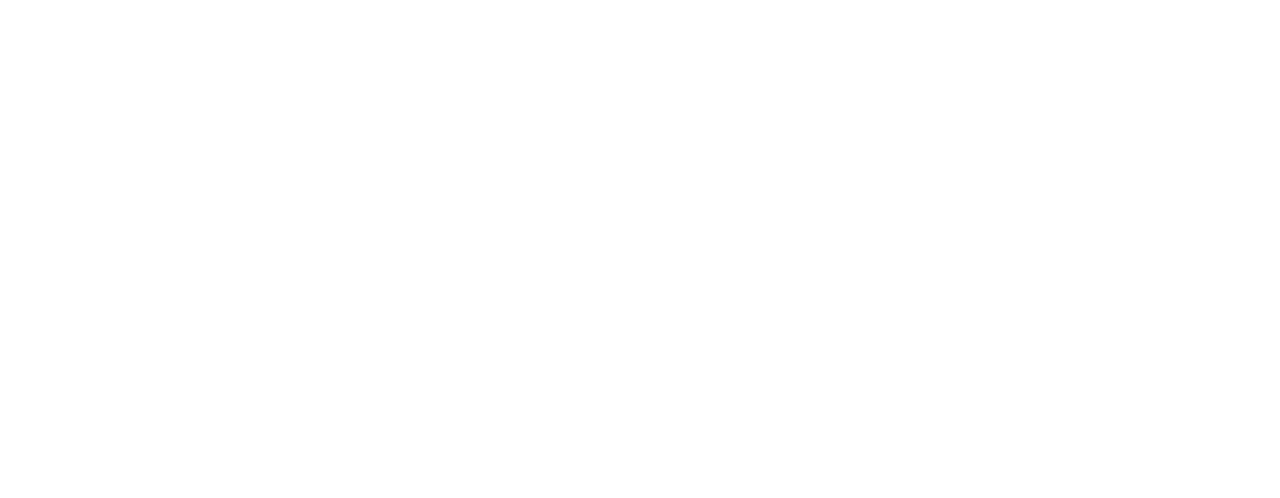
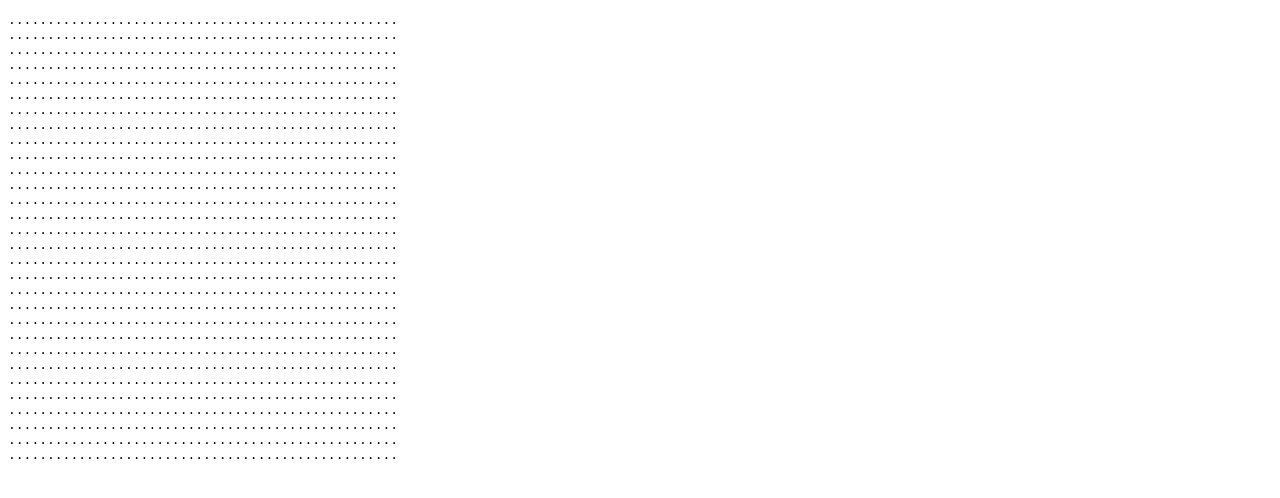
Before and after one commit to aylanonsense/simple-game-engine, a website: page public/index.html in a window 1280 px wide. Drawn offline with Linux system fonts and the light colour scheme.

Commit message:
Basic game implementation

```diff
--- a/public/index.html
+++ b/public/index.html
@@ -4,13 +4,36 @@
 		<script>
 			const FPS = 30
 
-			function init () {}
+			// Create a JSON object to represent the game's state
+			function init () {
+				return {
+					playerX: 2,
+					playerY: 10
+				}
+			}
 
-			function update (state) {}
+			// Advance the state forward one frame
+			function update (state) {
+				// Move the player to the right
+				state.playerX += 1
+			}
 
-			function draw (state) {}
+			// Render the state however we'd like
+			function draw (state, canvas) {
+				let s = '';
+				for (let y = 0; y < 30; y++) {
+					for (let x = 0; x < 50; x++) {
+						s += (x === state.playerX && y === state.playerY ? 'O' : '.')
+					}
+					s += '\n'
+				}
+				// Our canvas is actually just a <pre> tag
+				canvas.innerHTML = s
+			}
 
 			function main () {
+				const canvas = document.getElementById('fake-canvas')
+
 				// Create the starting state of the game
 				let state = init()
 
@@ -20,11 +43,12 @@
 					update(state)
 
 					// Draw the game's current state
-					draw(state)
+					draw(state, canvas)
 				}, Math.floor(1000 / FPS))
 			}
 		</script>
 	</head>
 	<body onload="main()">
+		<pre id="fake-canvas"></pre>
 	</body>
 </html>
```
